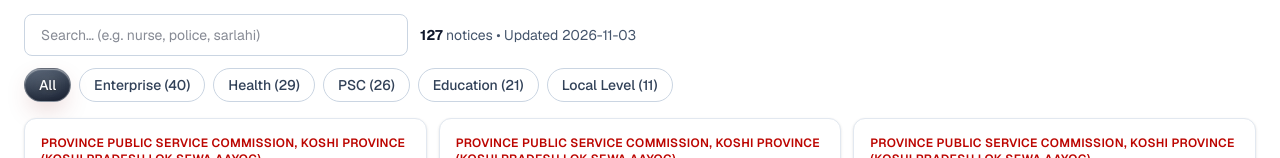
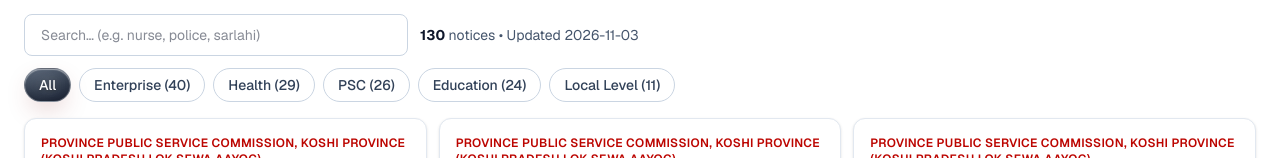
Before and after one commit to ganeshinunited-dot/8765432123, a Next.js app: page /sarkari-jobs in a window 1280 px wide. Shown: the part 338-496 px from the top of the page. Built offline with nearby package versions, Linux system fonts and the light colour scheme; no server answers.

Commit message:
Add government job listings sj-239 to sj-241 (Azad, Rastriya Kantibazar, Kankali teachers)

```diff
--- a/src/data/sarkariJobs.ts
+++ b/src/data/sarkariJobs.ts
@@ -3287,6 +3287,45 @@ export const SARKARI_JOBS: SarkariJob[] = [
     noticeUrl: "https://www.collegenp.com/vacancy/bhumlu-rural-municipality-contract-teacher-vacancy-2083",
     category: "education",
   },
+  {
+    id: "sj-239",
+    organization: "Shree Azad Secondary School",
+    postTitle: "Teacher, Lower Secondary Level (Science) — Contract",
+    level: "Lower Secondary Level",
+    seats: 1,
+    deadline: "2026-11-13",
+    location: "Jhaukhel, Changunarayan Municipality-2, Bhaktapur, Bagmati Province",
+    minQualification: "Grade 12 (+2) in Science, plus teaching licence",
+    sourceUrl: "https://www.collegenp.com/vacancy/azad-secondary-school-science-teacher-vacancy-2083",
+    noticeUrl: "https://www.collegenp.com/vacancy/azad-secondary-school-science-teacher-vacancy-2083",
+    category: "education",
+  },
+  {
+    id: "sj-240",
+    organization: "Shree Rastriya Secondary School Kantibazar",
+    postTitle: "Teacher, Secondary Level (Physics) — Contract",
+    level: "Secondary Level",
+    seats: 1,
+    deadline: "2026-11-13",
+    location: "Gaushala Municipality-12, Mahottari, Madhesh Province",
+    minQualification: "Master's degree (M.Sc.)",
+    sourceUrl: "https://www.collegenp.com/vacancy/rastriya-secondary-school-kantibazar-teacher-vacancy-2083",
+    noticeUrl: "https://www.collegenp.com/vacancy/rastriya-secondary-school-kantibazar-teacher-vacancy-2083",
+    category: "education",
+  },
+  {
+    id: "sj-241",
+    organization: "Shree Kankali Secondary School",
+    postTitle: "Teacher, Primary Level — Contract",
+    level: "Primary Level",
+    seats: 1,
+    deadline: "2026-11-16",
+    location: "Baheri, Khairahani Municipality-1, Chitwan, Bagmati Province",
+    minQualification: "Grade 12 (10+2) or equivalent, plus teaching licence",
+    sourceUrl: "https://www.collegenp.com/vacancy/kankali-secondary-school-primary-teacher-vacancy-2083",
+    noticeUrl: "https://www.collegenp.com/vacancy/kankali-secondary-school-primary-teacher-vacancy-2083",
+    category: "education",
+  },
 ];
 
 /** SEO-friendly unique slug for a vacancy article page. */
```
